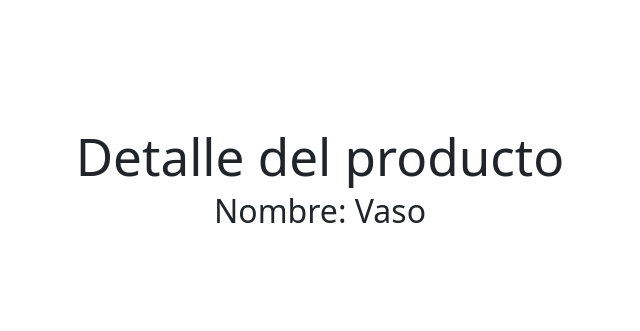
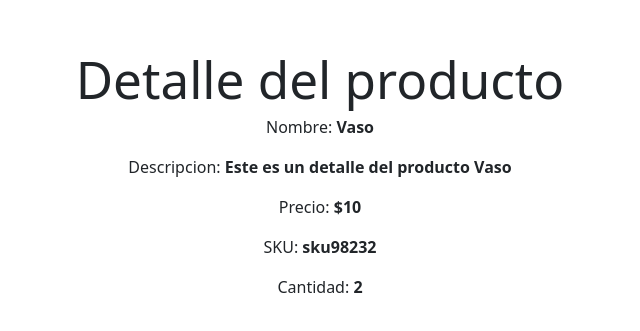
Before and after one commit to JuanGutierrez95/TrabajoPractico-React, a React (Vite) app: page / in a window 1280 px wide. Shown: the part 217-548 px from the top of the page, without its empty margins (320-960 px from the left). Built offline with nearby package versions, Linux system fonts and the light colour scheme.

Commit message:
trabajando en el componente ProductDetail.jsx

```diff
--- a/src/components/ProductDetail.jsx
+++ b/src/components/ProductDetail.jsx
@@ -1,17 +1,31 @@
 const ProductDetail = () => {
+  const product = {
+    nombre: "Vaso",
+    descripcion: "Este es un detalle del producto Vaso",
+    precio: "$10",
+    SKU: "sku98232",
+    cantidad: "2",
+  };
 
-    const product = {
-        nombre : "Vaso",
-        descripcion : "Este es un detalle del producto Vaso",
-        precio: "$10",
-        SKU: "sku98232",
-        Cantidad:"2"
-    }
-
-  return <div>
-    <h2>Nombre: {product.nombre}</h2>
-
-  </div>;
+  return (
+    <div>
+      <p>
+        Nombre: <strong>{product.nombre}</strong>
+      </p>
+      <p>
+        Descripcion: <strong>{product.descripcion}</strong>{" "}
+      </p>
+      <p>
+        Precio: <strong>{product.precio}</strong>{" "}
+      </p>
+      <p>
+        SKU: <strong>{product.SKU}</strong>{" "}
+      </p>
+      <p>
+        Cantidad: <strong>{product.cantidad}</strong>{" "}
+      </p>
+    </div>
+  );
 };
 
 export default ProductDetail;
```
